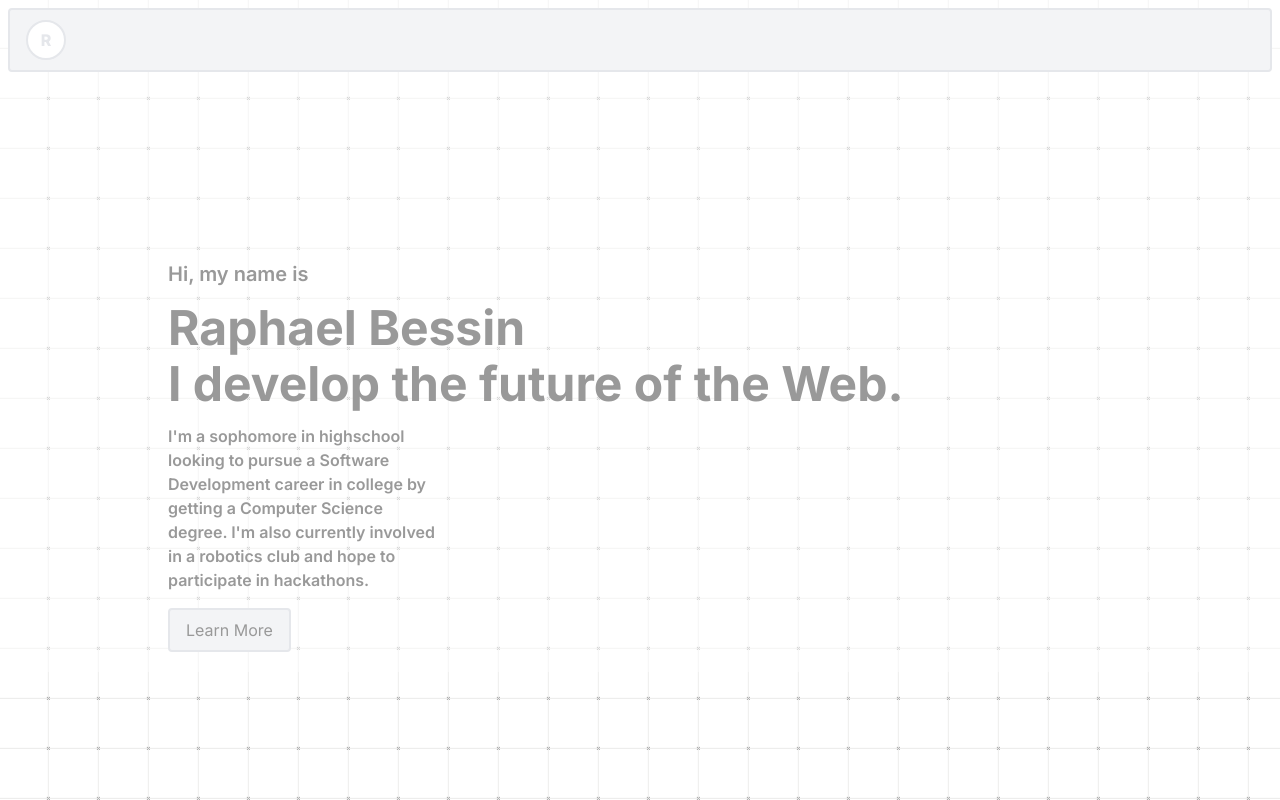
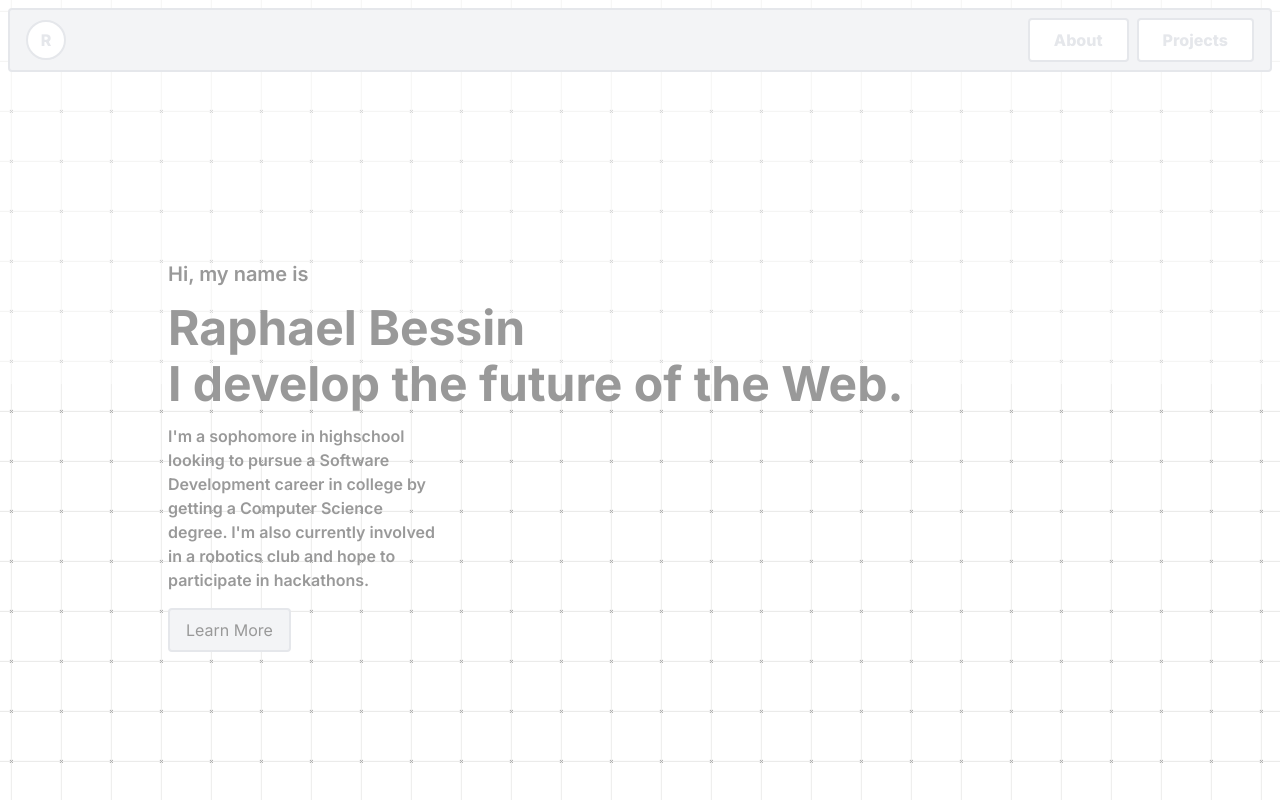
Before and after one commit to SKY3E/Portfolio-V2, a Next.js app: page / in a window 1280 px wide. Shown: the top 800 px of the page. Built offline with nearby package versions, Linux system fonts and the light colour scheme.

Commit message:
Implemented Header & Updated Styling

```diff
--- /dev/null
+++ b/app/components/header.js
@@ -0,0 +1,12 @@
+export default function Header(){
+
+  return (
+    <section id='header-section' className='mt-60 ml-[calc(60.00vw-50.00%)]'>
+      <h2 className='text-xl font-semibold mb-4'>Hi, my name is</h2>
+      <h1 className='text-5xl font-bold mb-2'>Raphael Bessin</h1>
+      <h1 className='text-5xl font-bold mb-4'>I develop the future of the Web.</h1>
+      <h3 className='w-3/12 font-semibold mb-4'>I'm a sophomore in highschool looking to pursue a Software Development career in college by getting a Computer Science degree. I'm also currently involved in a robotics club and hope to participate in hackathons.</h3>
+      <button className='bg-gray-100 border-gray-200 border-2 rounded px-4 py-2'>Learn More</button>
+    </section>
+  )
+}
--- a/app/components/navigation.js
+++ b/app/components/navigation.js
@@ -1,17 +1,22 @@
-'use client';
+export default function Navigation({ handleScroll }) {
 
-import { useState } from 'react';
-import Link from "next/link";
-
-export default function Navigation() {
+  const handleScrollClick = (e) => {
+    handleScroll(e.target.id);
+  };
 
   return (
     <nav className="fixed z-10 top-0 left-0 right-0 h-16 bg-gray-100 border-gray-200 border-2 rounded flex items-center justify-between text-gray-200 p-4 m-2">
-      <Link href={'/'}>
-        <button className="flex items-center justify-center w-10 h-10 rounded-full border-gray-200 border-2 bg-white font-extrabold">
-          R
+      <button onClick={handleScrollClick} id='header' className="flex items-center justify-center w-10 h-10 rounded-full border-gray-200 border-2 bg-white font-extrabold">
+        R
+      </button>
+      <section className="flex space-x-2">
+        <button onClick={handleScrollClick} id='about' className="flex items-center justify-center px-6 py-2 rounded border-gray-200 border-2 bg-white font-extrabold">
+          About
         </button>
-      </Link>
+        <button onClick={handleScrollClick} id='projects' className="flex items-center justify-center px-6 py-2 rounded border-gray-200 border-2 bg-white font-extrabold">
+          Projects
+        </button>
+      </section>
     </nav>
   )
 }
--- a/app/page.js
+++ b/app/page.js
@@ -1,16 +1,31 @@
+'use client';
+
 import Navigation from './components/navigation.js';
+import Header from './components/header.js';
+
+import { useRef } from 'react';
 
 export default function Home() {
+  const handleScroll = (id) => {
+    console.log(id);
+    const targetElement = document.getElementById(id + '-section');
+    if (targetElement) {
+      console.log(targetElement);
+      const targetPosition = targetElement.getBoundingClientRect().top;
+      console.log(targetPosition);
+      window.scrollTo({
+        top: targetPosition,
+        behavior: 'smooth',
+      });
+    }
+  };
+
   return (
-    <main className=''>
-      <Navigation />
-      <section className='mt-60 ml-[calc(60.00vw-50.00%)]'>
-        <h2 className='text-xl font-semibold mb-4'>Hi, my name is</h2>
-        <h1 className='text-5xl font-bold mb-2'>Raphael Bessin</h1>
-        <h1 className='text-5xl font-bold mb-4'>I develop the future of the Web.</h1>
-        <h3 className='w-3/12 font-semibold mb-4'>I'm a sophomore in highschool looking to pursue a Software Development career in college by getting a Computer Science degree. I'm also currently involved in a robotics club and hope to participate in hackathons.</h3>
-        <button className='bg-gray-100 border-gray-200 border-2 rounded px-4 py-2'>Learn More</button>
-      </section>
+    <main className='h-96'>
+      <Navigation handleScroll={handleScroll}/>
+      <Header />
+      <h1 className='mt-96 mb-96'>Hello</h1>
+      <h1 className='mt-96 mb-96'>Hello</h1>
     </main>
   )
 }
```
Also changed, not shown: app/components/about.js (added).
